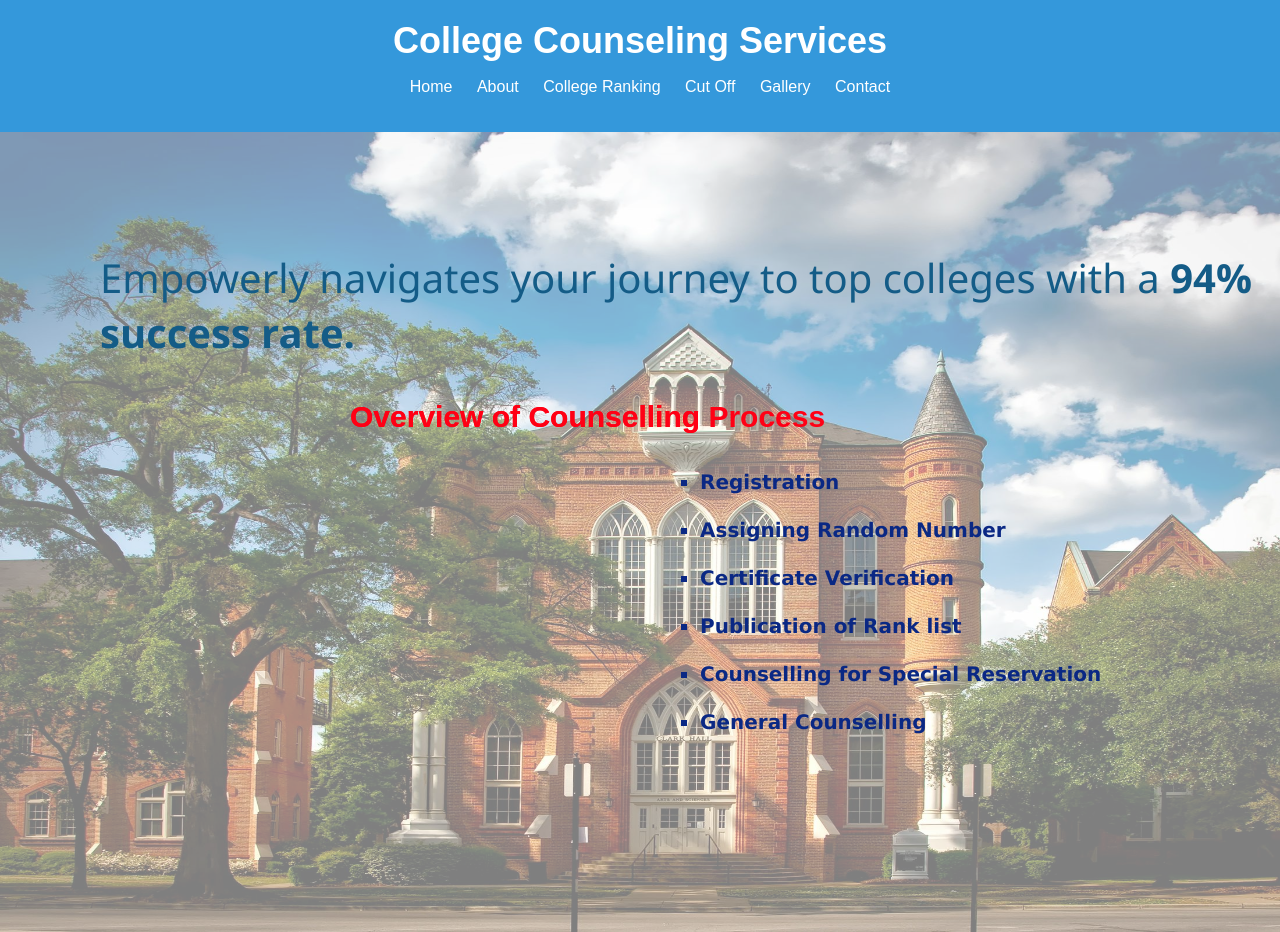
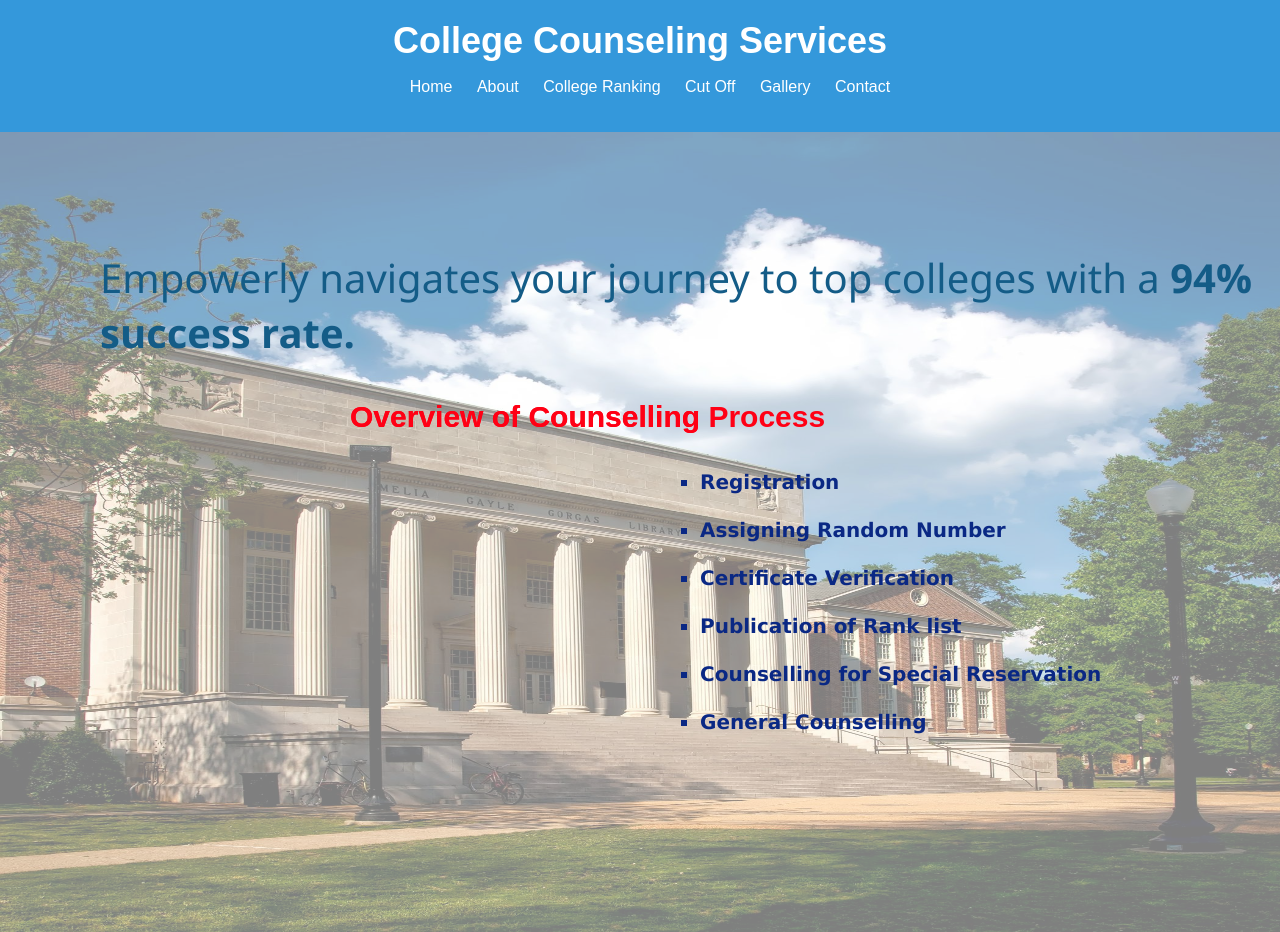
Before and after one commit to Dharshinim2001/university, a plain HTML site: page index.html in a window 1280 px wide. Shown: the top 932 px of the page. Drawn offline with Linux system fonts and the light colour scheme.

Commit message:
Update index.html

```diff
--- a/index.html
+++ b/index.html
@@ -140,7 +140,7 @@
         src="/images/university.jpg"
         height="800px" width="100%">
 
-    <img class="collegeview" src="/images/university 1.jpg"
+    <img class="collegeview" src="https://raw.githubusercontent.com/Dharshinim2001/university/refs/heads/main/images/university.jpg"
         height="800px" width="100%">
     <img class="collegeview" src="/images/university 2.jpg"
         height="800px" width="100%">
```
